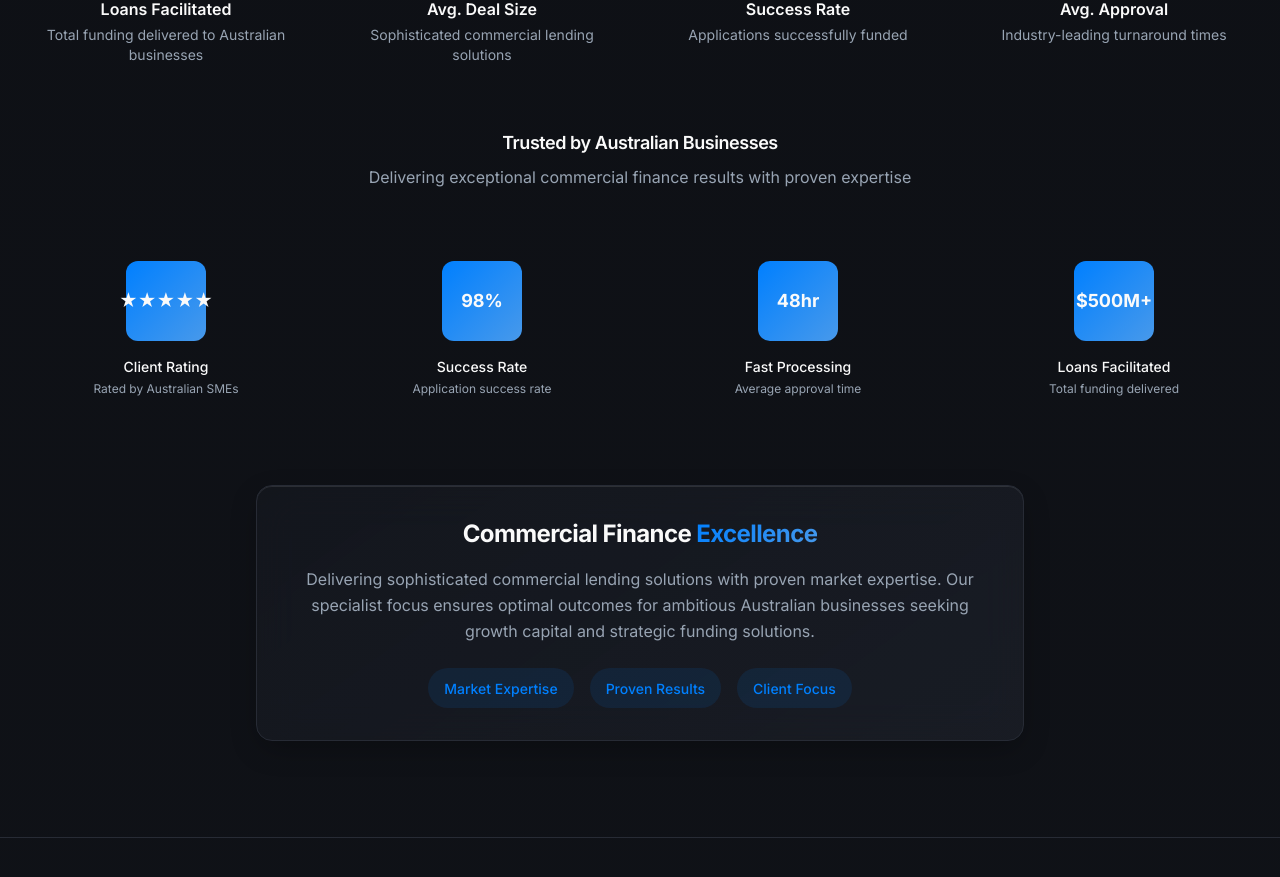
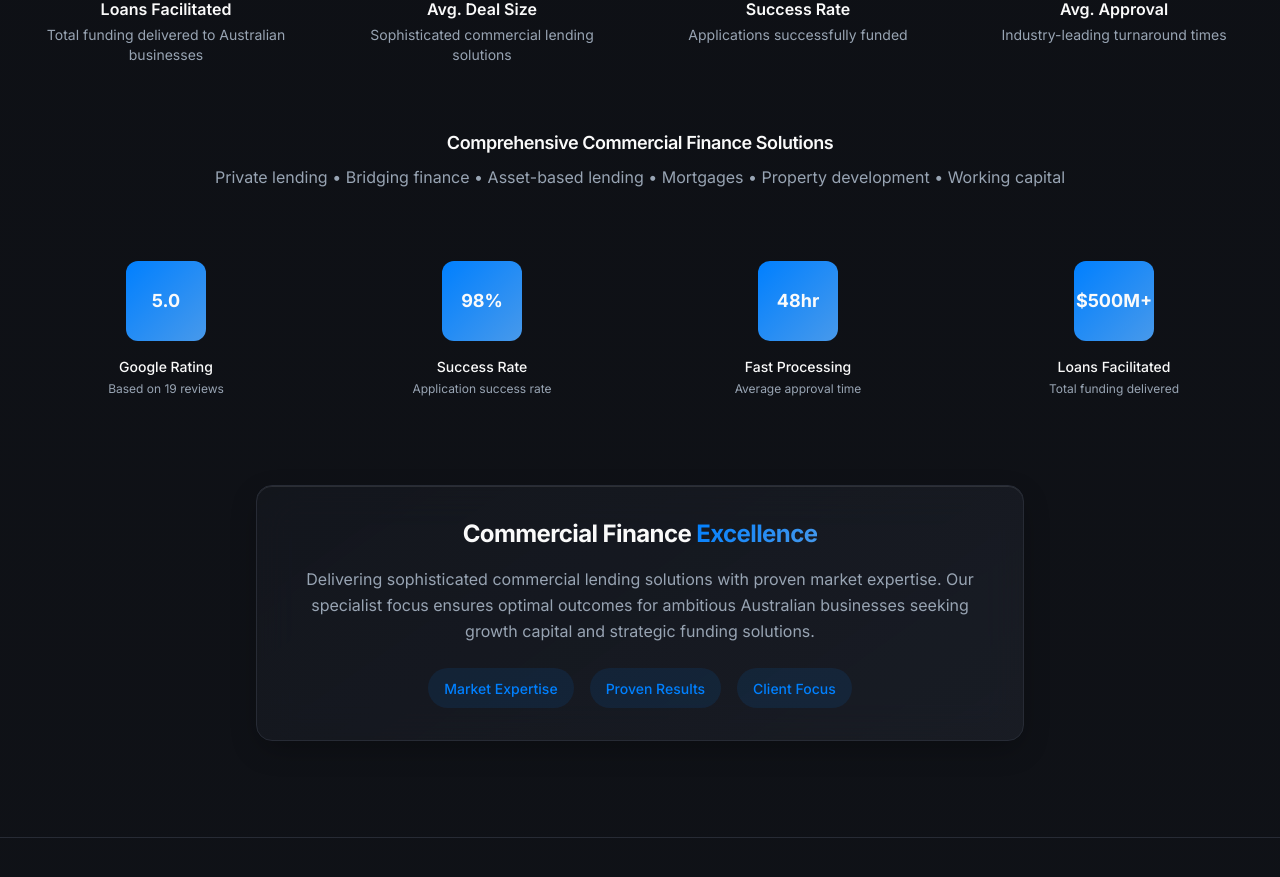
Before and after one commit to bnganbeemit/emet-capital-elegance, a React (Vite) app: page / in a window 1280 px wide. Shown: the part 1860-2737 px from the top of the page. Built offline with nearby package versions, Linux system fonts and the light colour scheme.

Commit message:
Update trust signals and services
Refactor TrustSignals component to display Google rating and expand service representation. Update client rating to reflect Google rating (5.0, 19 ratings). Add more service types to better represent offerings.

```diff
--- a/src/components/TrustSignals.tsx
+++ b/src/components/TrustSignals.tsx
@@ -1,12 +1,12 @@
 import { Shield, Award, Users, TrendingUp } from "lucide-react";
 
 const TrustSignals = () => {
-  // Anonymous trust signals only
+  // Trust signals based on actual performance
   const trustMetrics = [
     {
-      name: "Client Rating",
-      value: "★★★★★",
-      description: "Rated by Australian SMEs"
+      name: "Google Rating",
+      value: "5.0",
+      description: "Based on 19 reviews"
     },
     {
       name: "Success Rate",
@@ -77,9 +77,9 @@ const TrustSignals = () => {
 
         {/* Trust Metrics */}
         <div className="text-center mb-12">
-          <h3 className="text-lg font-semibold mb-2">Trusted by Australian Businesses</h3>
+          <h3 className="text-lg font-semibold mb-2">Comprehensive Commercial Finance Solutions</h3>
           <p className="text-muted-foreground mb-8">
-            Delivering exceptional commercial finance results with proven expertise
+            Private lending • Bridging finance • Asset-based lending • Mortgages • Property development • Working capital
           </p>
         </div>
 
```
